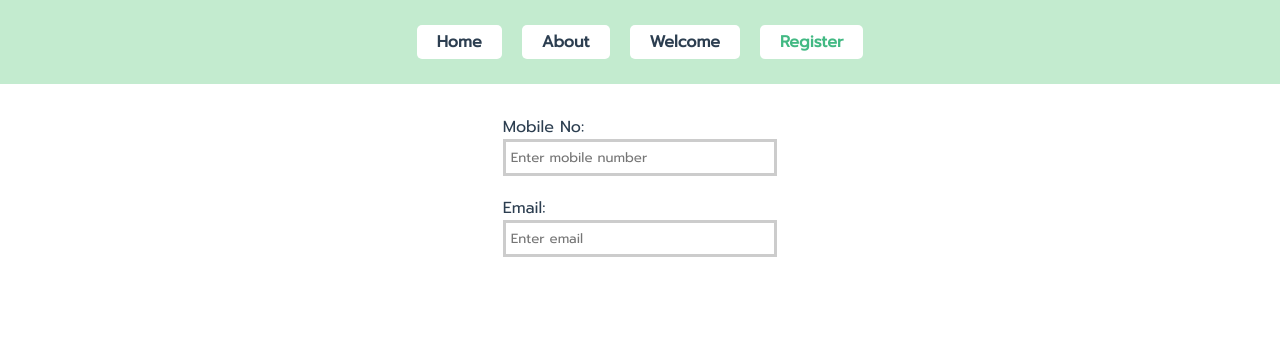
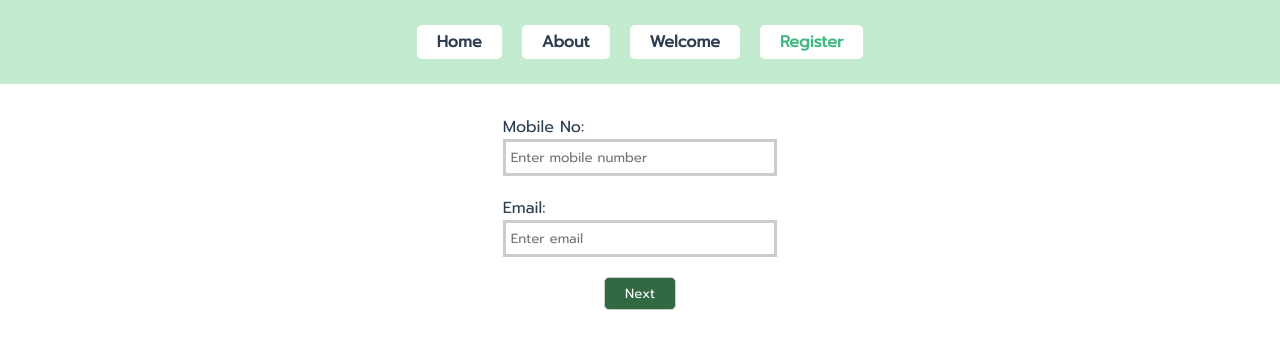
Before and after one commit to AmitVSH/hello-vue, a Vue app: page /register in a window 1280 px wide. Shown: the top 348 px of the page. Built offline with nearby package versions, Linux system fonts and the light colour scheme.

Commit message:
Form for registration completed

```diff
--- a/src/components/Auth/RegisterStep1.vue
+++ b/src/components/Auth/RegisterStep1.vue
@@ -10,16 +10,22 @@
         <label for="email">Email:</label>
         <input id="email" type="email" name="email" value="" placeholder="Enter email">
       </InputText>
+
+      <InputButton>
+        <button type="button" name="button">Next</button>
+      </InputButton>
     </div>
   </div>
 </template>
 
 <script>
 import InputText from "../Library/InputText";
+import InputButton from "../Library/InputButton";
 export default {
   name: "RegisterStep1",
   components: {
-    InputText
+    InputText,
+    InputButton
   }
 }
 </script>
--- /dev/null
+++ b/src/components/Library/InputButton.vue
@@ -0,0 +1,24 @@
+<template lang="html">
+  <div class="button__wrapper">
+    <slot></slot>
+  </div>
+</template>
+
+<script>
+export default {
+}
+</script>
+
+<style lang="css" scoped>
+button {
+  background-color: #326842;
+  padding: 5px 20px;
+  border-radius: 5px;
+  margin: 10px;
+  text-decoration: none;
+  border: 1px solid #ccc;
+  color: #fff;
+  font-family: "Prompt", sans-serif;
+  cursor: pointer;
+}
+</style>
```
